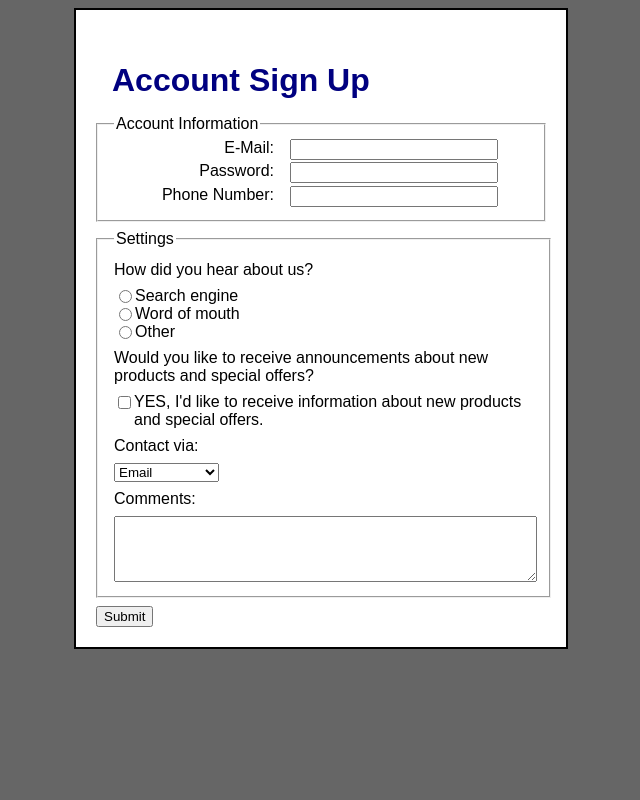
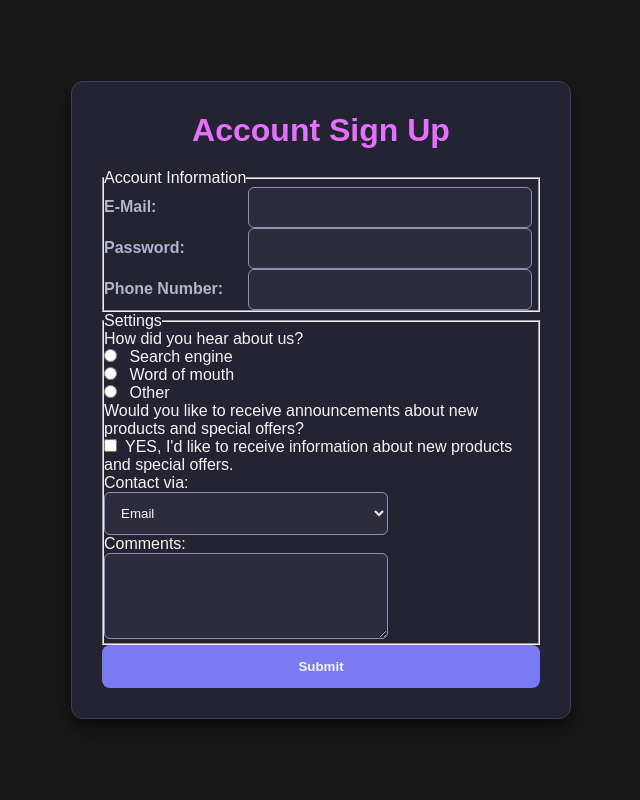
Before and after one commit to Halinston/Future_Value_Lab, a PHP site: page / in a window 1280 px wide. Shown: the whole page, without its empty margins (319-959 px from the left). Run offline with PHP 8.4, Linux system fonts and the light colour scheme.

Commit message:
final changes

```diff
--- a/main.css
+++ b/main.css
@@ -1,42 +1,132 @@
+* {
+    margin: 0;
+    padding: 0;
+    box-sizing: border-box;
+}
+
 body {
-    font-family: Arial, Helvetica, sans-serif;
-    background: #666666;
+    font-family: Arial, sans-serif;
+    background-color: #181818;
+    color: #f5f5f5;
+    display: flex;
+    justify-content: center;
+    align-items: center;
+    min-height: 100vh;
+    padding: 50px;
 }
+
 main {
-    width: 450px;
-    margin: 0 auto;
-    padding: 20px;
-    background: #FFFFFF;
-    border: 2px solid #000000;
+    width: 500px;
+    padding: 30px;
+    background-color: #232332;
+    border-radius: 12px;
+    box-shadow: 0 10px 20px rgba(0, 0, 0, 0.5);
+    border: 1px solid #404056;
+    transition: transform 0.3s ease;
 }
+
+main:hover {
+    transform: scale(1.02);
+}
+
 h1 {
-    color: navy;
-    padding: 0;
-    margin: 1em 0 .5em .5em;
+    font-size: 2em;
+    text-align: center;
+    color: #e570ff;
+    margin-bottom: 20px;
+    font-weight: bold;
 }
-p {
-    margin: .5em 0;
+
+label {
+    display: inline-block;
+    width: 140px;
+    font-weight: bold;
+    color: #b3b3cc;
+    margin-bottom: 10px;
 }
-fieldset {
-    margin: 0;
-    margin-bottom: .5em;
-    padding-left: 1em;
+
+input[type="text"],
+input[type="password"],
+select,
+textarea {
+    width: calc(100% - 150px);
+    padding: 12px;
+    background-color: #2c2c3d;
+    border: 1px solid #8f8fbc;
+    border-radius: 6px;
+    color: #f5f5f5;
+    outline: none;
+    transition: border-color 0.3s ease, box-shadow 0.3s ease;
 }
-label {
-    width: 10em;
-    float: left;
-    margin-right: 1em;
-    text-align: right;
-    margin-bottom: .2em;
+
+input[type="text"]:focus,
+input[type="password"]:focus,
+select:focus,
+textarea:focus {
+    border-color: #e570ff;
+    box-shadow: 0px 0px 10px rgba(229, 112, 255, 0.6);
 }
-input {
-    float: left;
+
+input[type="radio"],
+input[type="checkbox"] {
+    margin-right: 8px;
+    accent-color: #e570ff;
 }
+
+input[type="submit"] {
+    width: 100%;
+    padding: 14px;
+    background-color: #7a7af2;
+    border: none;
+    border-radius: 8px;
+    color: #f5f5f5;
+    font-weight: bold;
+    cursor: pointer;
+    transition: background-color 0.3s ease, transform 0.3s ease;
+}
+
+input[type="submit"]:hover {
+    background-color: #e570ff;
+    transform: scale(1.05);
+}
+
+textarea {
+    resize: vertical;
+}
+
+.error {
+    color: #ff6f7d;
+    font-weight: bold;
+    text-align: center;
+    margin-bottom: 15px;
+}
+
+span {
+    display: inline-block;
+    margin-bottom: 15px;
+    color: #e0b3ff;
+    font-weight: 500;
+}
+
 br {
     clear: both;
-    margin-bottom: .2em;
+    line-height: 2;
 }
-.textbox {
-    width: 15em;
-    margin-bottom: .2em;
+
+@media (max-width: 600px) {
+    main {
+        width: 90%;
+        padding: 20px;
+    }
+
+    label, input[type="text"], input[type="password"], select, textarea {
+        width: 100%;
+    }
+
+    input[type="text"],
+    input[type="password"],
+    select,
+    textarea {
+        margin-bottom: 10px;
+    }
 }
```
